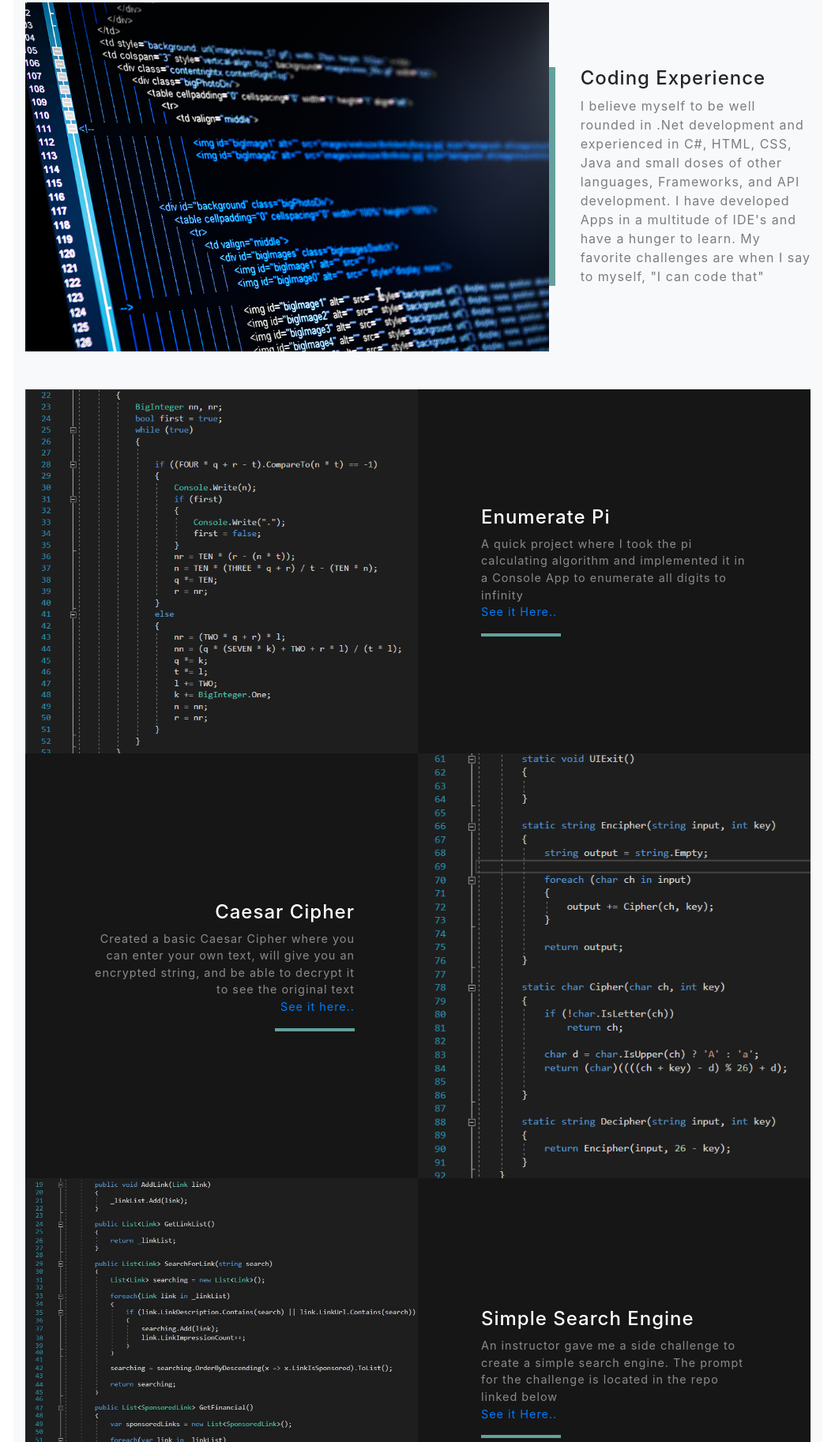
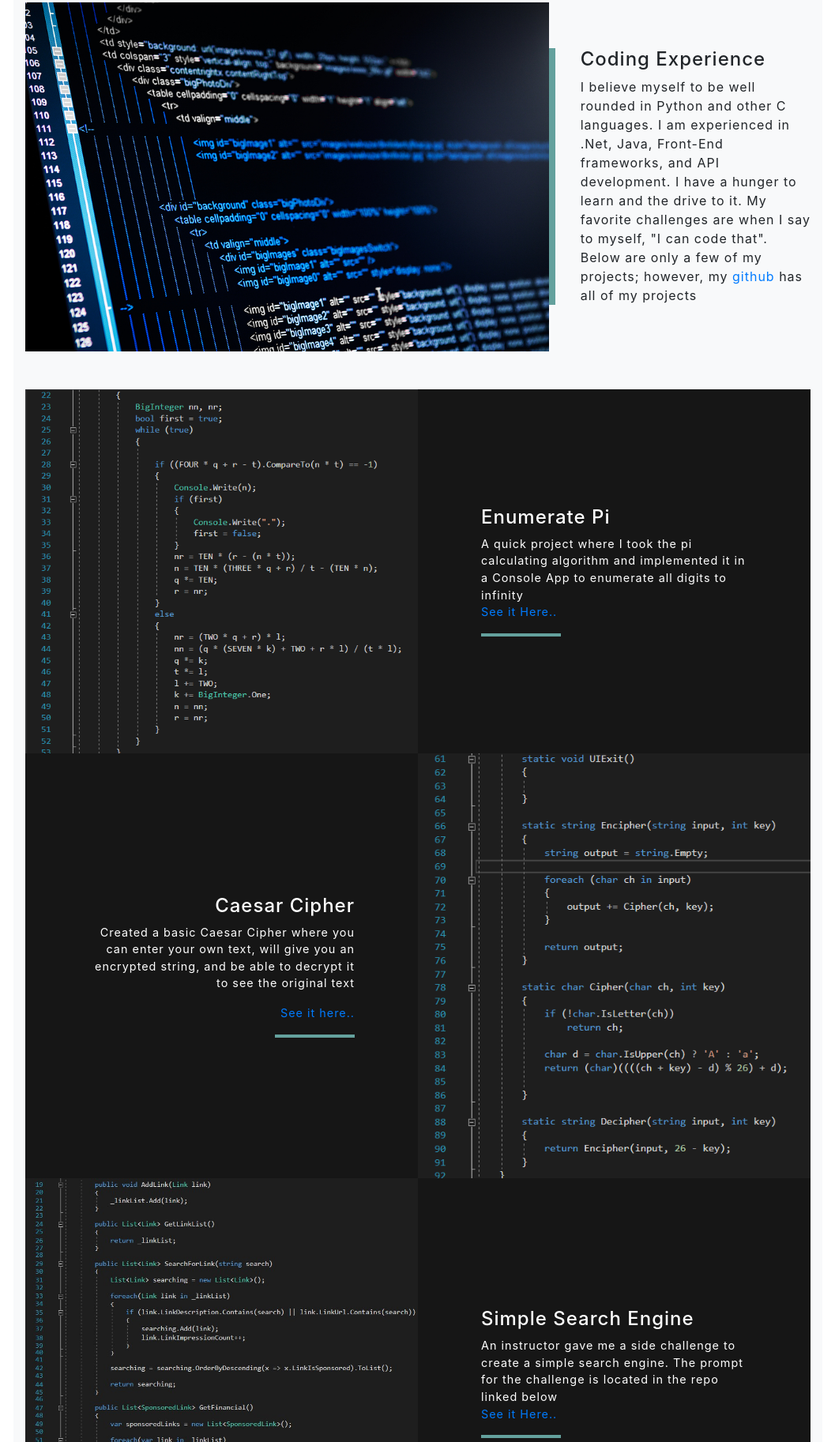
Before and after one commit to connormullett/connormullett.github.io, a website with bundled scripts: page index.html in a window 1280 px wide. Shown: the part 1810-3636 px from the top of the page at 79% size, without its empty margins (111-1168 px from the left). Built offline with nearby package versions, Linux system fonts and the light colour scheme.

```diff
--- a/css/grayscale.css
+++ b/css/grayscale.css
@@ -1,6 +1,6 @@
 /*!
  * Start Bootstrap - Grayscale v5.0.1 (https://startbootstrap.com/template-overviews/grayscale)
- * Copyright 2013-2018 Start Bootstrap
+ * Copyright 2013-2019 Start Bootstrap
  * Licensed under MIT (https://github.com/BlackrockDigital/startbootstrap-grayscale/blob/master/LICENSE)
  */
 #mainNav {
--- a/index.html
+++ b/index.html
@@ -68,7 +68,7 @@
         <div class="row">
           <div class="col-lg-8 mx-auto" >
             <h1 class="text-white mb-4">Who I Am</h1>
-            <p class="text-white-50">I am a hardworking, dedicated, fast learning individual that always strives for more. I currently live in Central Indiana where I currently am an enlisted Combat Medic in the Indiana Army National
+            <p class="text-white">I am a hardworking, dedicated, fast learning individual that always strives for more. I currently live in Central Indiana where I currently am an enlisted Combat Medic in the Indiana Army National
               Guard. I have been coding off and on ever since I was 10, and always had a passion for Computer Science and programming.
               My father, being a developer himself, has been a huge influence on my decision to follow this path. The Army has instilled in me
               much more than I can write, but I hold true to the values, even as a civilian.
@@ -91,9 +91,13 @@
           <div class="col-xl-4 col-lg-5">
             <div class="featured-text text-center text-lg-left">
               <h4>Coding Experience</h4>
-              <p class="text-black-50 mb-0">
-                I believe myself to be well rounded in .Net development and experienced in C#, HTML, CSS, Java and small doses of other languages, Frameworks, and API development. I have developed Apps
-                in a multitude of IDE's and have a hunger to learn. My favorite challenges are when I say to myself, "I can code that"
+              <p class="text-black mb-0">
+                I believe myself to be well rounded in Python and other C languages.
+                I am experienced in .Net, Java, Front-End frameworks, and API development.
+                I have a hunger to learn and the drive to it. My favorite challenges are when
+                I say to myself, "I can code that".
+                Below are only a few of my projects; however, my
+                <a href="https://github.com/connormullett" target="blank">github</a> has all of my projects
               </p>
             </div>
           </div>
@@ -109,7 +113,7 @@
               <div class="d-flex h-100">
                 <div class="project-text w-100 my-auto text-center text-lg-left">
                   <h4 class="text-white">Enumerate Pi</h4>
-                  <p class="mb-0 text-white-50">A quick project where I took the pi calculating algorithm and implemented it in a Console App to enumerate all
+                  <p class="mb-0 text-white">A quick project where I took the pi calculating algorithm and implemented it in a Console App to enumerate all
                     digits to infinity
                   </p>
                   <p><a href="https://github.com/connormullett/enumeratePi">See it Here..</a></p>
@@ -130,7 +134,7 @@
               <div class="d-flex h-100">
                 <div class="project-text w-100 my-auto text-center text-lg-right">
                   <h4 class="text-white">Caesar Cipher</h4>
-                  <p class="mb-0 text-white-50">Created a basic Caesar Cipher where you can enter your own text, will give you an encrypted string, and be able to decrypt it to see the original text</p>
+                  <p class="text-white">Created a basic Caesar Cipher where you can enter your own text, will give you an encrypted string, and be able to decrypt it to see the original text</p>
                   <p><a href="https://github.com/connormullett/CaesarCipherApp">See it here..</a></p>
                   <hr class="d-none d-lg-block mb-0 mr-0">
                 </div>
@@ -149,7 +153,7 @@
               <div class="d-flex h-100">
                 <div class="project-text w-100 my-auto text-center text-lg-left">
                   <h4 class="text-white">Simple Search Engine</h4>
-                  <p class="mb-0 text-white-50">An instructor gave me a side challenge to create a simple search engine. The prompt for the challenge is located
+                  <p class="mb-0 text-white">An instructor gave me a side challenge to create a simple search engine. The prompt for the challenge is located
                     in the repo linked below
                   </p>
                   <p><a href="https://github.com/connormullett/SearchEngine">See it Here..</a></p>
@@ -170,7 +174,7 @@
               <div class="d-flex h-100">
                 <div class="project-text w-100 my-auto text-center text-lg-right">
                   <h4 class="text-white">ASP.Net Application</h4>
-                  <p class="mb-0 text-white-50">A website built using Asp.Net. It is an Uber clone, but for boating. Web App is deployed on Azure</p>
+                  <p class="mb-0 text-white">A website built using Asp.Net. It is an Uber clone, but for boating. Web App is deployed on Azure</p>
                   <p><a href="https://sailwatertransport.azurewebsites.net/">See it here..</a></p>
                   <hr class="d-none d-lg-block mb-0 mr-0">
                 </div>
@@ -188,7 +192,7 @@
               <div class="d-flex h-100">
                 <div class="project-text w-100 my-auto text-center text-lg-left">
                   <h4 class="text-white">Angular Financial Application</h4>
-                  <p class="mb-0 text-white-50">A financial tracking application that uses angular and a .Net WebAPI, see the deployed
+                  <p class="mb-0 text-white">A financial tracking application that uses angular and a .Net WebAPI, see the deployed
                     version <a href="https://cashflowfinances.herokuapp.com">here</a>. See the repo <a href="https://github.com/connormullett/cashFlowFinancesFinal">Here</a>
                   </p>
                   <hr class="d-none d-lg-block mb-0 ml-0">
--- a/package.json
+++ b/package.json
@@ -35,7 +35,7 @@
         "wowjs": "^1.1.3"
     },
     "devDependencies": {
-        "browser-sync": "2.24.6",
+        "browser-sync": "^2.26.3",
         "gulp": "^3.9.1",
         "gulp-clean-css": "3.9.4",
         "gulp-header": "2.0.5",
```
Also changed, not shown: vendor/fontawesome-free/package.json (+8 -5 lines), README.md (deleted), css/grayscale.min.css, js/grayscale.min.js, 2 other files.
